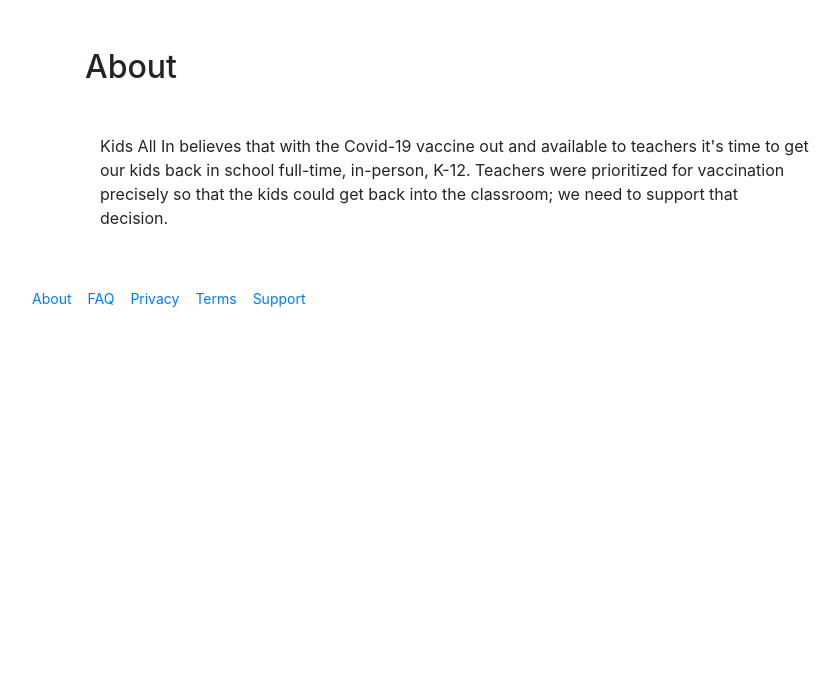
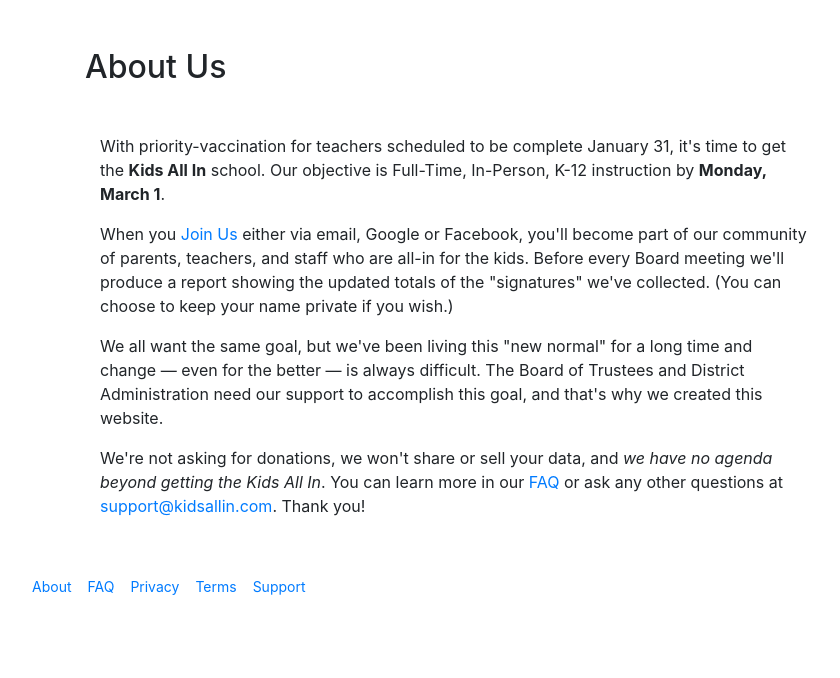
Before and after one commit to dbinetti/kidsallin, a Django app: page /about/ in a window 1280 px wide. Shown: the part 128-806 px from the top of the page, without its empty margins (0-840 px from the left). Before the commit the page ends 435 px from the top, so only its background shows below. Run offline with Django 3.2, Linux system fonts and the light colour scheme; some libraries are stand-ins or nearby versions.

Commit message:
Update messaging

```diff
--- a/project/app/templates/app/pages/about.html
+++ b/project/app/templates/app/pages/about.html
@@ -7,13 +7,22 @@
 
   <section class='my-5'>
     <h2>
-      About
+      About Us
     </h2>
   </section>
   <section class='my-5'>
     <div class='col-lg-8'>
       <p>
-        Kids All In believes that with the Covid-19 vaccine out and available to teachers it's time to get our kids back in school full-time, in-person, K-12.  Teachers were prioritized for vaccination precisely so that the kids could get back into the classroom; we need to support that decision.
+        With priority-vaccination for teachers scheduled to be complete January 31, it's time to get the <strong>Kids All In</strong> school.  Our objective is Full-Time, In-Person, K-12 instruction by <strong>Monday, March 1</strong>.
+      </p>
+      <p>
+        When you <a href='{% url "join" %}'>Join Us</a> either via email, Google or Facebook, you'll become part of our community of parents, teachers, and staff who are all-in for the kids.  Before every Board meeting we'll produce a report showing the updated totals of the "signatures" we've collected.  (You can choose to keep your name private if you wish.)
+      </p>
+      <p>
+        We all want the same goal, but we've been living this "new normal" for a long time and change &mdash; even for the better &mdash; is always difficult.  The Board of Trustees and District Administration need our support to accomplish this goal, and that's why we created this website.
+      </p>
+      <p>
+        We're not asking for donations, we won't share or sell your data, and <em>we have no agenda beyond getting the Kids All In</em>.  You can learn more in our <a href='{% url "faq" %}'>FAQ</a> or ask any other questions at <a href=''>support@kidsallin.com</a>.  Thank you!
       </p>
     </div>
   </section>
--- a/project/app/templates/app/pages/faq.html
+++ b/project/app/templates/app/pages/faq.html
@@ -23,7 +23,7 @@
         Who are you?
       </h5>
       <p class='pl-4 col-lg-8'>
-        We're a group of West Ada School District parents and teachers who want to get back in the classroom full-time, in-person, K-12 by March 1.
+        We're a group of West Ada School District parents and teachers who want to get back in the classroom full-time, in-person, K-12 by March 1.  The site was created by David Binetti, a parent in the West Ada School District.
       </p>
     </div>
     <div class='my-2'>
--- a/project/app/templates/app/pages/terms.html
+++ b/project/app/templates/app/pages/terms.html
@@ -22,7 +22,7 @@
         <strong>Respectful</strong> both online and offline to those who disagree.
       </p>
       <p>
-        Our movement is focused solely on advocacy; there is no financial purpose whatsoever.  Once we accomplish our mission the service will be shut down completely and all data deleted entirely.
+        Our movement is focused solely on advocacy for our narrow objective; there is no financial purpose whatsoever.  Once we accomplish our mission the service will be shut down completely and all data deleted entirely.
       </p>
     </div>
   </section>
```
Also changed, not shown: project/app/templates/app/pages/index.html (+15 -8 lines).
